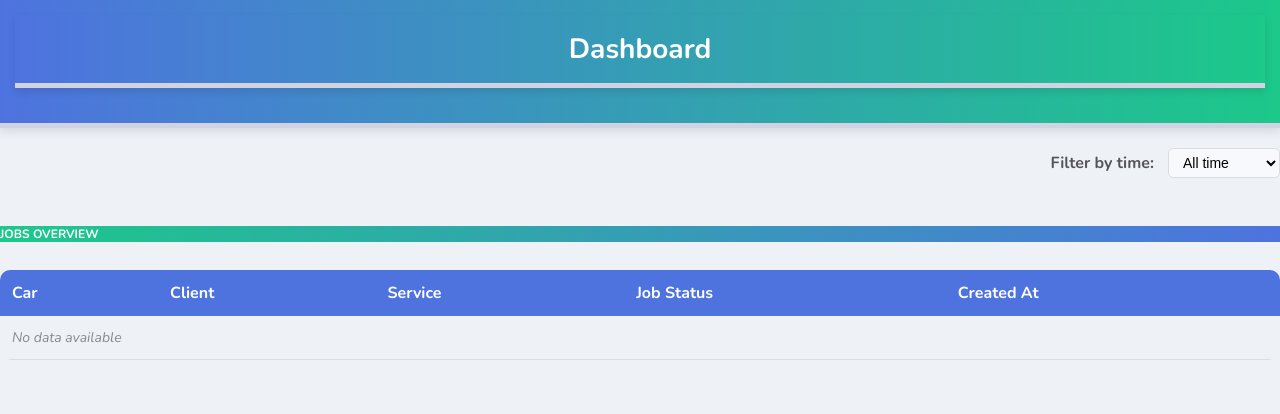
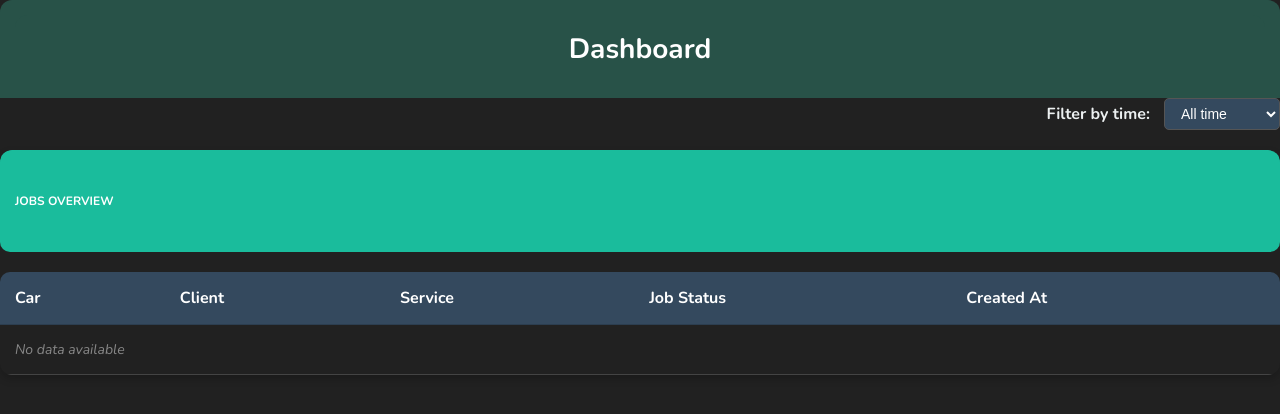
Before and after one commit to Nochnikov/autodetailing_mini_crm, a Django app: page /user_side/dashboard/ in a window 1280 px wide. Shown: the top 414 px of the page. Run offline with Django 5.2, Linux system fonts and the light colour scheme; data that the repository does not hold is empty; some libraries are stand-ins or nearby versions.

Commit message:
changes in html code

```diff
--- a/templates/dashboard/dashboard.html
+++ b/templates/dashboard/dashboard.html
@@ -1,14 +1,10 @@
 <!DOCTYPE html>
-{% load static %}
 <html lang="en">
 
 <head>
-    <meta charset="utf-8">
-    <meta http-equiv="X-UA-Compatible" content="IE=edge">
-    <meta name="viewport" content="width=device-width, initial-scale=1, shrink-to-fit=no">
-    <meta name="description" content="">
-    <meta name="author" content="">
-
+    {% load static %}
+    <meta charset="UTF-8">
+    <meta name="viewport" content="width=device-width, initial-scale=1.0">
     <title>Dashboard</title>
 
     <!-- Custom fonts and styles -->
@@ -22,30 +18,29 @@
             font-family: 'Nunito', sans-serif;
             margin: 0;
             padding: 0;
-        background-color: #eef2f7;
-        color: #333;
+            background-color: #212121; /* Темный фон */
+            color: #dfe6e9; /* Светлый текст */
         }
 
         .topbar {
-        background: linear-gradient(90deg, #4e73df, #1cc88a);
-        color: white;
+            background: #285248; /* Яркий зеленый фон */
+            color: #ffffff;
             padding: 15px;
             text-align: center;
             font-size: 28px;
             font-weight: bold;
-        margin-bottom: 20px;
-        border-bottom: 5px solid #d1d3e2;
-        box-shadow: 0 4px 8px rgba(0, 0, 0, 0.1);
+            margin-bottom: 0; /* Убираем отступ снизу */
+            border-radius: 12px 12px 0 0; /* Округляем верхний угол */
         }
 
         .container {
             width: 90%;
             max-width: 1200px;
             margin: 20px auto;
-        background-color: #ffffff;
+            background-color: #2c3e50; /* Темный контейнер */
             border-radius: 12px;
             padding: 30px;
-        box-shadow: 0 6px 12px rgba(0, 0, 0, 0.15);
+            box-shadow: 0 6px 18px rgba(0, 0, 0, 0.2);
         }
 
         .table {
@@ -58,29 +53,27 @@
         }
 
         .table th {
-        background-color: #4e73df;
-        color: white;
+            background-color: #34495e; /* Темный фон для заголовков */
+            color: #ffffff;
             text-align: left;
-        padding: 12px;
+            padding: 15px;
+            border-bottom: 1px solid #2c3e50; /* Легкая граница */
         }
 
         .table td {
-        padding: 12px;
-        border-bottom: 1px solid #ddd;
+            padding: 15px;
+            border-bottom: 1px solid #444; /* Темная линия */
             text-align: left;
+            font-size: 14px;
         }
 
         .table tr:nth-child(even) {
-        background-color: #f9fafc;
+            background-color: #3a4b56; /* Темный фон для четных строк */
         }
 
         .table tr:hover {
-        background-color: #eef2f7;
-        transition: background-color 0.3s;
-    }
-
-    .table td {
-        font-size: 14px;
+            background-color: #4d6b7d; /* Светлее при наведении */
+            transition: background-color 0.3s ease-in-out;
         }
 
         .no-data {
@@ -99,31 +92,91 @@
         .filter-form label {
             font-weight: bold;
             margin-right: 10px;
-        color: #555;
+            color: #ecf0f1;
         }
 
         .filter-form select {
-        padding: 5px 10px;
-        border: 1px solid #ddd;
+            padding: 6px 12px;
+            border: 1px solid #555;
             border-radius: 5px;
             font-size: 14px;
-        background-color: #f8f9fc;
+            background-color: #34495e;
+            color: #ffffff;
         }
 
         .card-header {
-        background: linear-gradient(90deg, #1cc88a, #4e73df);
-        color: white;
+            background: #1abc9c; /* Зеленый цвет для карточки */
+            color: #ffffff;
             font-weight: bold;
             text-transform: uppercase;
             font-size: 18px;
+            padding: 15px;
+            border-radius: 10px;
+            margin-bottom: 20px;
         }
 
         .card {
             border: none;
             border-radius: 12px;
             overflow: hidden;
+            box-shadow: 0 4px 8px rgba(0, 0, 0, 0.2);
         }
 
+        .button {
+            display: inline-block;
+            background-color: #1abc9c; /* Зеленая кнопка */
+            color: white;
+            padding: 12px 24px;
+            border-radius: 5px;
+            text-decoration: none;
+            font-size: 16px;
+            transition: background-color 0.3s ease;
+            margin-top: 10px;
+            text-align: center;
+        }
+
+        .button:hover {
+            background-color: #16a085; /* Темно-зеленый при наведении */
+        }
+
+        .divider {
+            margin: 20px 0;
+            border-top: 1px solid #444; /* Темная линия-разделитель */
+        }
+
+        .section-title {
+            font-size: 22px;
+            font-weight: bold;
+            color: #ecf0f1;
+            margin-bottom: 10px;
+        }
+
+        .section-content {
+            font-size: 16px;
+            color: #ecf0f1;
+            line-height: 1.6;
+        }
+
+        .photos {
+            display: flex;
+            flex-wrap: wrap;
+            gap: 15px;
+            justify-content: center;
+        }
+
+        .photo {
+            width: 150px;
+            height: 150px;
+            border-radius: 8px;
+            overflow: hidden;
+            box-shadow: 0 4px 8px rgba(0, 0, 0, 0.2);
+        }
+
+        .photo img {
+            width: 100%;
+            height: 100%;
+            object-fit: cover;
+        }
     </style>
 </head>
 
@@ -156,6 +209,7 @@
                             <option value="last_year" {% if request.GET.period == "last_year" %}selected{% endif %}>Last year</option>
                         </select>
                     </form>
+
                     <!-- Data Table -->
                     <div class="card shadow mb-4">
                         <div class="card-header py-3">
```
Also changed, not shown: templates/detailing/user_job_detailing.html (+20 -16 lines), 1 other file. Lines whose indentation alone changed are shown as unchanged.
